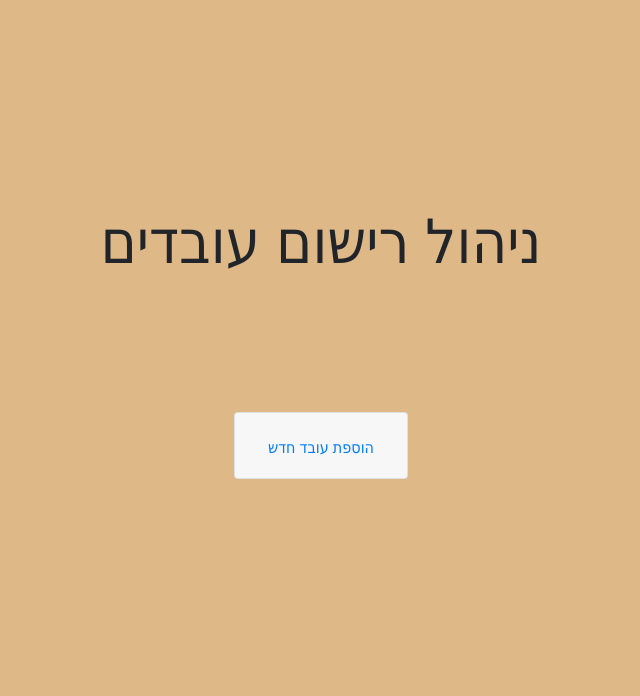
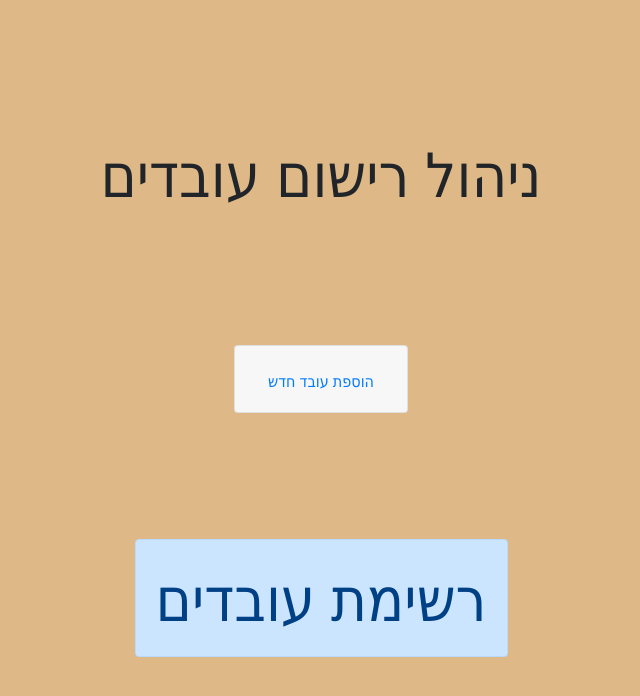
Before and after one commit to noori-evyatar/workers-management-ex3, a React (Create React App) app: page / in a window 1280 px wide. Shown: the top 696 px of the page, without its empty margins (319-959 px from the left). Built offline with nearby package versions, Linux system fonts and the light colour scheme.

Commit message:
Second commit

```diff
--- a/src/App.js
+++ b/src/App.js
@@ -2,12 +2,14 @@ import React from 'react';
 import './App.css';
 
 import NewWorkerForm from './components/NewWorkerForm';
+import WorkersList from './components/WorkersList';
 
 class App extends React.Component {
   constructor() {
     super();
-    this.state=({
+    this.state = ({
       workers: [],
+      id: 0,
       workerFirstName: '',
       workerLastName: '',
       workerAddress: '',
@@ -22,6 +24,7 @@ class App extends React.Component {
       <div className="App">
         ניהול רישום עובדים
         <NewWorkerForm />
+        <WorkersList />
       </div>
     )
   };
--- a/src/components/NewWorkerForm.js
+++ b/src/components/NewWorkerForm.js
@@ -9,6 +9,9 @@ import Form from 'react-bootstrap/Form';
 class NewWorkerForm extends React.Component {
 
   render() {
+
+
+
     return (
       <div className="NewWorkerForm">
         <Accordion defaultActiveKey="0">
@@ -45,7 +48,7 @@ class NewWorkerForm extends React.Component {
                     </Form.Group>
                   </Form.Row>
 
-                  <Form.Group  controlId="formGridAddress">
+                  <Form.Group controlId="formGridAddress">
                     <Form.Label>כתובת</Form.Label>
                     <Form.Control className="PlaceHolder" placeholder="רחוב, דירה, עיר" />
                   </Form.Group>
--- /dev/null
+++ b/src/components/WorkersList.css
@@ -0,0 +1,3 @@
+.WorkersList {
+
+}
--- /dev/null
+++ b/src/components/WorkersList.js
@@ -0,0 +1,25 @@
+import React from 'react';
+import './WorkersList.css';
+
+import Alert from 'react-bootstrap/Alert';
+
+class WorkersList extends React.Component {
+    constructor() {
+        super();
+
+
+    };
+
+    render() {
+        return (
+            <div>
+                <Alert variant='primary'>
+                    רשימת עובדים
+                </Alert>
+
+            </div>
+        )
+    };
+};
+
+export default WorkersList;
```
